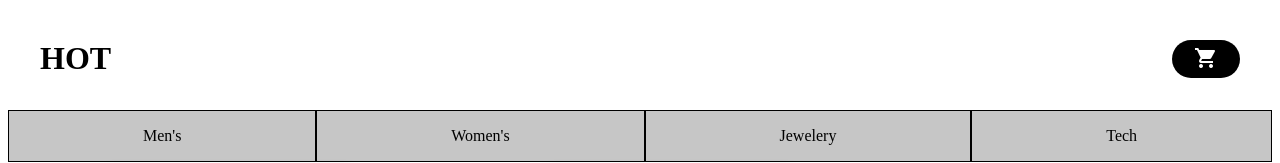
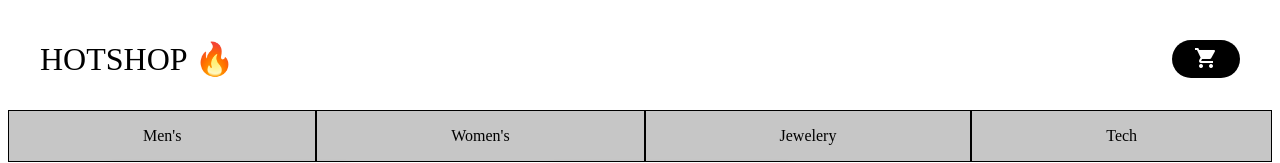
Before and after one commit to KBore2/store-exercise, an Angular app: page / in a window 1280 px wide. Shown: the top 163 px of the page. Built offline with nearby package versions, Linux system fonts and the light colour scheme.

Commit message:
feat: :lipstick: added fire emoji

```diff
--- a/src/app/header/header.component.html
+++ b/src/app/header/header.component.html
@@ -1,4 +1,4 @@
 <div>
-  <h1>HOT</h1>
-  <a href=""><mat-icon>shopping_cart</mat-icon></a>
+  <a class="home" [routerLink]="''">HOTSHOP 🔥</a>
+  <a class="cart" [routerLink]="'cart'"><mat-icon>shopping_cart</mat-icon></a>
 </div>
--- a/src/app/header/header.component.scss
+++ b/src/app/header/header.component.scss
@@ -4,11 +4,14 @@ div {
   justify-content: space-between;
   padding: 2rem;
 
-  h1 {
+  .home {
+    font-size: 2rem;
     text-align: center;
     margin: 0;
+    text-decoration: none;
+    color: black;
   }
-  a {
+  .cart {
     height: fit-content;
     width: 60px;
     padding: 4px;
```
